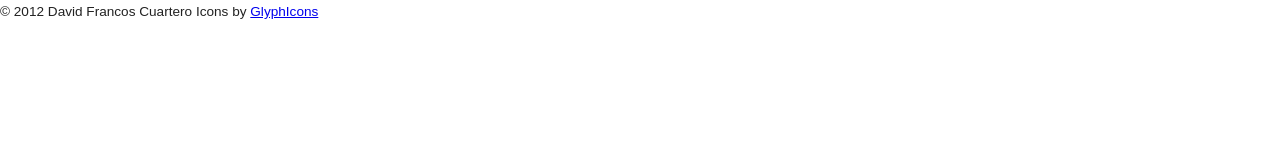
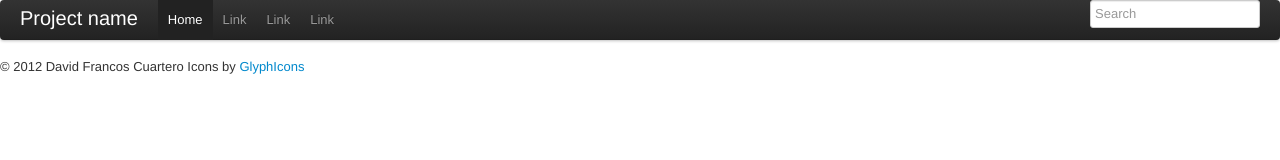
Before and after one commit to TheOtherNet/WebStarter, a plain HTML site: page index.html in a window 1280 px wide. Drawn offline with nearby package versions, Linux system fonts and the light colour scheme.

Commit message:
Fixed typo, added navbar

```diff
--- a/index.html
+++ b/index.html
@@ -11,8 +11,8 @@
     <meta name="viewport" content="width=device-width">
 
     <link rel="stylesheet" href="css/style.css">
-    <link rel="stylesheet" href="css/booststrap.min.css">
-    <link rel="stylesheet" href="css/booststrap-responsive.min.css">
+    <link rel="stylesheet" href="css/bootstrap.min.css">
+    <link rel="stylesheet" href="css/bootstrap-responsive.min.css">
 
     <script src="http://ajax.googleapis.com/ajax/libs/jquery/1.7.1/jquery.min.js"></script>
     <script src="js/plugins.js"></script>
@@ -32,6 +32,23 @@
 </head>
 
 <body>
+    <div class="navbar">
+        <div class="navbar-inner">
+            <div class="container" style="width: auto;">
+                <a class="brand" href="#">Project name</a>
+                <ul class="nav">
+                    <li class="active"><a href="#">Home</a></li>
+                    <li><a href="#">Link</a></li>
+                    <li><a href="#">Link</a></li>
+                    <li><a href="#">Link</a></li>
+                </ul>
+                <ul class="nav pull-right">
+                    <li><input type="text" class="span2" placeholder="Search"></li>
+                </ul>
+            </div>
+        </div>
+    </div>
+
     <header>
 
     </header>
```
